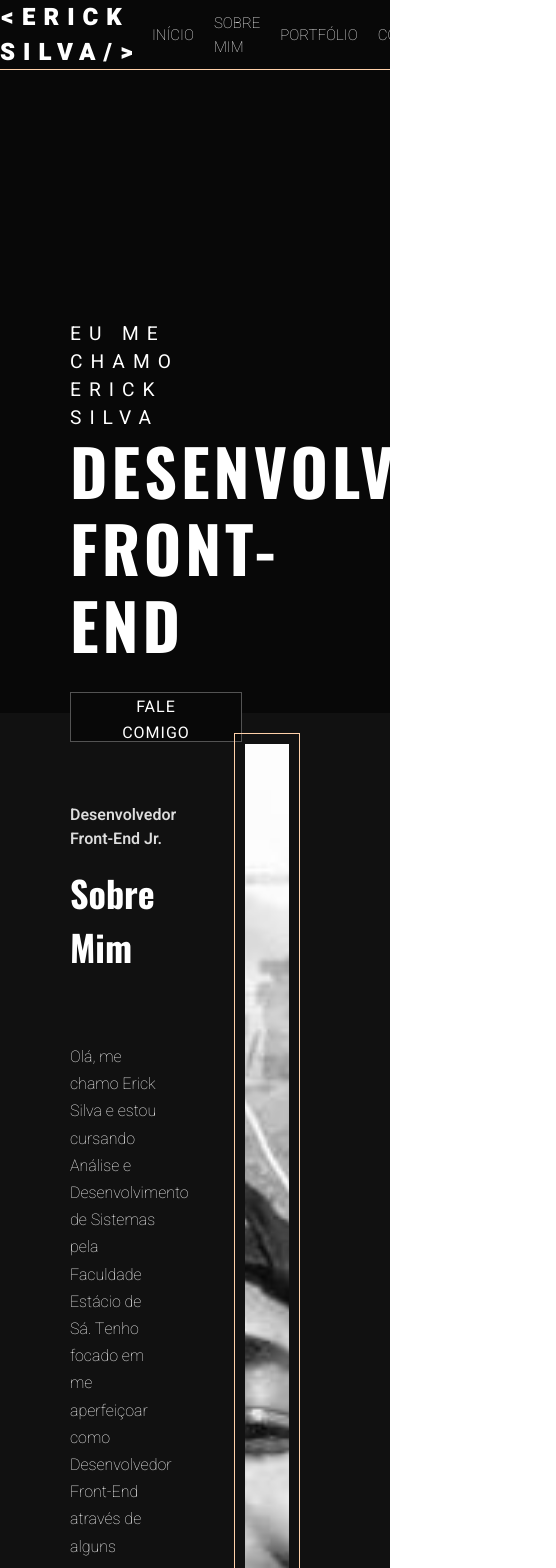
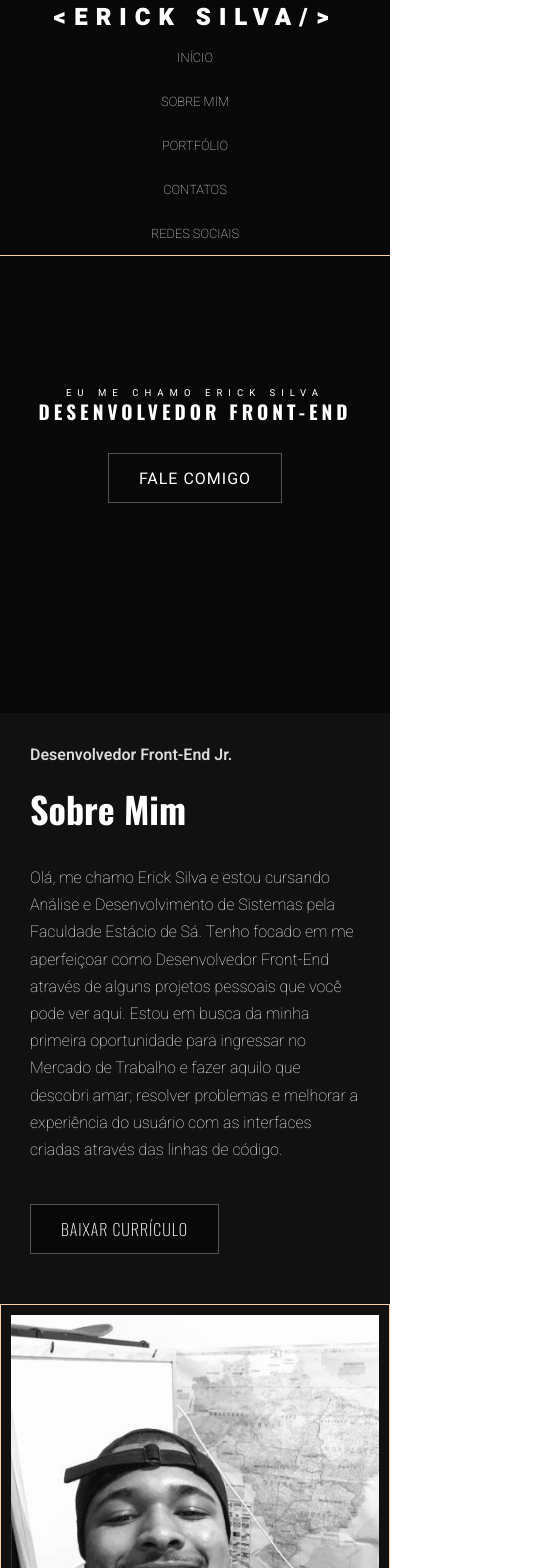
Before and after one commit to eiericksilva/eiericksilva.github.io, a React (Create React App) app: page / in a window 390 px wide. Shown: the top 1568 px of the page, 556 px wide, since content can reach past the window. Built offline with nearby package versions, Linux system fonts and the light colour scheme.

Commit message:
responsividade

```diff
--- a/src/components/aboutMe/styles.js
+++ b/src/components/aboutMe/styles.js
@@ -1,15 +1,20 @@
 import styled from "styled-components"
 
-export const Wrapper = styled.div``;
+export const Wrapper = styled.div`
+`;
 
 export const Container = styled.div`
+    height: auto;
     display: flex;
     flex-direction: row;
     justify-content: space-around;
     background-color: #111111;
+
+    @media(max-width:764px) {
+      flex-direction: column;
+    }
 `;
 export const Info = styled.div`
-
     align-items: center;
     padding: 90px 70px;
     font-family: "Heebo",sans-serif;
@@ -17,19 +22,24 @@ export const Info = styled.div`
     text-align: left;
     width: 60%;
 
+    @media(max-width:764px) {
+        align-items: flex-start;
+        padding: 30px;
+        width: 100%;
+    }
+
 
 `;
 export const ContainerTitle = styled.div`
     font-family: "Heebo",sans-serif;
     margin-bottom: 30px;
-    font-size: 1rem;
-    font-weight: 400;
-    line-height: 1.5;
-    text-align: left;
     background-color: #111111;
 
+    @media(max-width:764px) {
+      margin-bottom: 10px;
+    }
+`;
 
-`;
 
 
 export const SubTitle = styled.span`
@@ -49,14 +59,21 @@ export const Title = styled.h2`
     margin-bottom: 50px;
     margin-top: 15px;
     display: flex;
+
+    @media(max-width:764px) {
+      margin-bottom: 10px;
+    }
 `;
 
 export const WrapperPhoto = styled.div`
     width: 30%;
     position: relative;
     margin: 20px 90px 20px 0;
+    align-items: center;
 
-    align-items: center;
+    @media(max-width:764px) {
+      width: 100%;
+    }
 `;
 
 export const BorderPhoto = styled.div`
@@ -68,6 +85,10 @@ export const BorderPhoto = styled.div`
     position: absolute;
     display: flex;
 
+    @media(max-width:764px) {
+        height: auto;
+        position: relative;
+    }
 `;
 
 export const Photo = styled.img`
--- a/src/components/contatos/styles.js
+++ b/src/components/contatos/styles.js
@@ -7,9 +7,17 @@ export const Wrapper = styled.div`
     padding: 50px 70px;
     display: flex;
     flex-direction: row;
+
+    @media(max-width:764px) {
+      flex-direction: column;
+      padding: 20px 30px;
+    }
 `;
 export const Contacts = styled.div`
     width: 40%;
+    @media(max-width:764px) {
+      width: 100%;
+    }
 `;
 export const DivForm = styled.div`
     width: 60%;
@@ -43,6 +51,10 @@ export const wrapperButton = styled.div`
     width: 100%;
     justify-content: right;
     align-items: flex-end;
+
+    @media(max-width:764px) {
+      justify-content: center;
+    }
 `;
 export const Button = styled.a`
     text-decoration: none;
--- a/src/components/header/index.js
+++ b/src/components/header/index.js
@@ -6,8 +6,7 @@ const Header = () => {
     <>
         <H.Wrapper id="Inicio">
             <H.ContainerMenu>
-              <H.Logo className="logo"> &lt;ERICK SILVA/&gt;
-              </H.Logo>
+              <H.Logo className="logo"> &lt;ERICK SILVA/&gt; </H.Logo>
               <H.Menu>
                 <H.Item> <H.Link href="#Inicio">INÍCIO</H.Link></H.Item>
                 <H.Item> <H.Link href="#SobreMim">SOBRE MIM</H.Link></H.Item>
--- a/src/components/header/styles.js
+++ b/src/components/header/styles.js
@@ -9,11 +9,16 @@ export const Wrapper = styled.div`
 
 export const ContainerMenu = styled.div`
     background-color: #080808;
-    width: 100vw;
-    height: 70px;
+    width: 100%;
+    height: auto;
     display: flex;
     justify-content:space-around;
     border-bottom: 1px solid #FFD1AA ;
+
+    @media(max-width:764px) {
+        flex-direction: column;
+        justify-content: center;
+    }
 `;
 
 export const Logo = styled.h3`
@@ -32,12 +37,17 @@ export const Menu = styled.ul`
     align-items: center;
     width: auto;
     height: auto;
+
+    @media(max-width:764px) {
+        flex-direction: column;
+    }
 `;
 
 export const Item = styled.li`
     padding: 10px;
     color: white;
     list-style: none;
+
 `;
 
 export const Link = styled.a`
@@ -54,20 +64,40 @@ export const Link = styled.a`
         letter-spacing: 0.2rem;
         transition: 0.2s;
     }
+
+    @media(max-width:764px) {
+        font-size: 0.8rem;
+    }
 `;
 
 export const Main = styled.main`
     background-color: #080808;
-    width: 80%;
+    width: 100%;
+    height: 100%;
     padding: 150px 70px;
     margin: 100px 0;
     font-family: "Heebo",sans-serif;
+
+    @media(max-width:764px) {
+        margin-top: 30px;
+        margin-top: 80px;
+        padding: 50px 20px;
+        flex-direction: column;
+        justify-content: center;
+        text-align: center;
+
+    }
 `;
 
 export const Subtitle = styled.h4`
     font-size: 1.2rem;
     font-weight: 400;
     letter-spacing: 8px;
+
+    @media(max-width:764px) {
+        font-size:0.6rem;
+        letter-spacing: 6px;
+    }
 `;
 
 export const Title = styled.h2`
@@ -77,6 +107,11 @@ export const Title = styled.h2`
     font-family: "Oswald",sans-serif;
     line-height: 1.2;
     margin-bottom: 30px;
+
+    @media(max-width:764px) {
+        font-size:1.2rem;
+        letter-spacing: 4px;
+    }
 `;
 
 export const Button = styled.button`
@@ -90,6 +125,8 @@ export const Button = styled.button`
     padding: 0 30px;
     background-color: #080808;
     border: 1px solid hsla(0,0%,40%,.8);
+
+
         a {
             text-decoration: none;
         }
--- a/src/components/portfolio/styles.js
+++ b/src/components/portfolio/styles.js
@@ -28,6 +28,10 @@ export const SubTitle = styled.h2`
     margin: 0 0 50px;
     font-family: "Oswald",sans-serif;
     line-height: 1.2;
+
+    @media(max-width:764px) {
+      font-size: 2rem;
+    }
 `;
 
 
```
